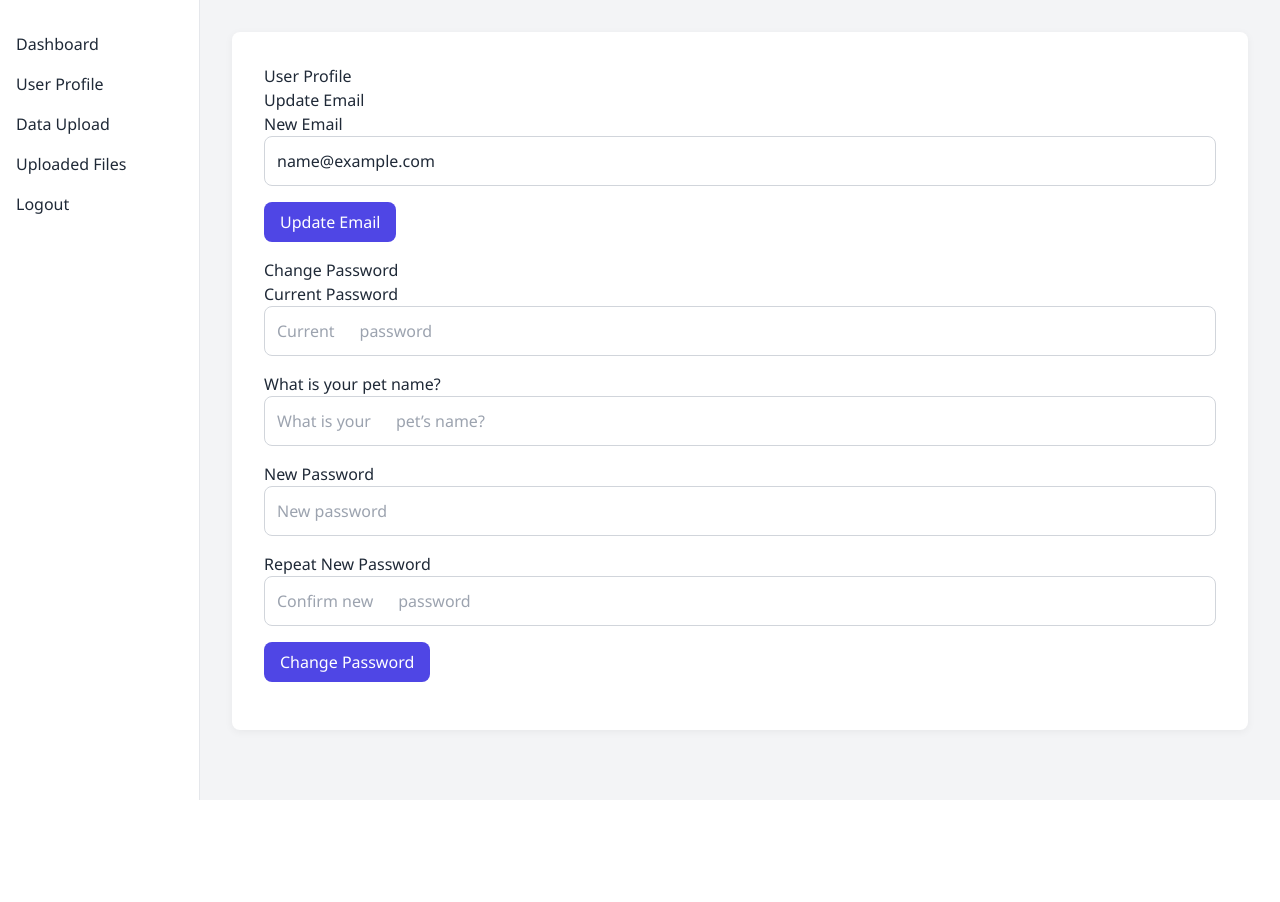
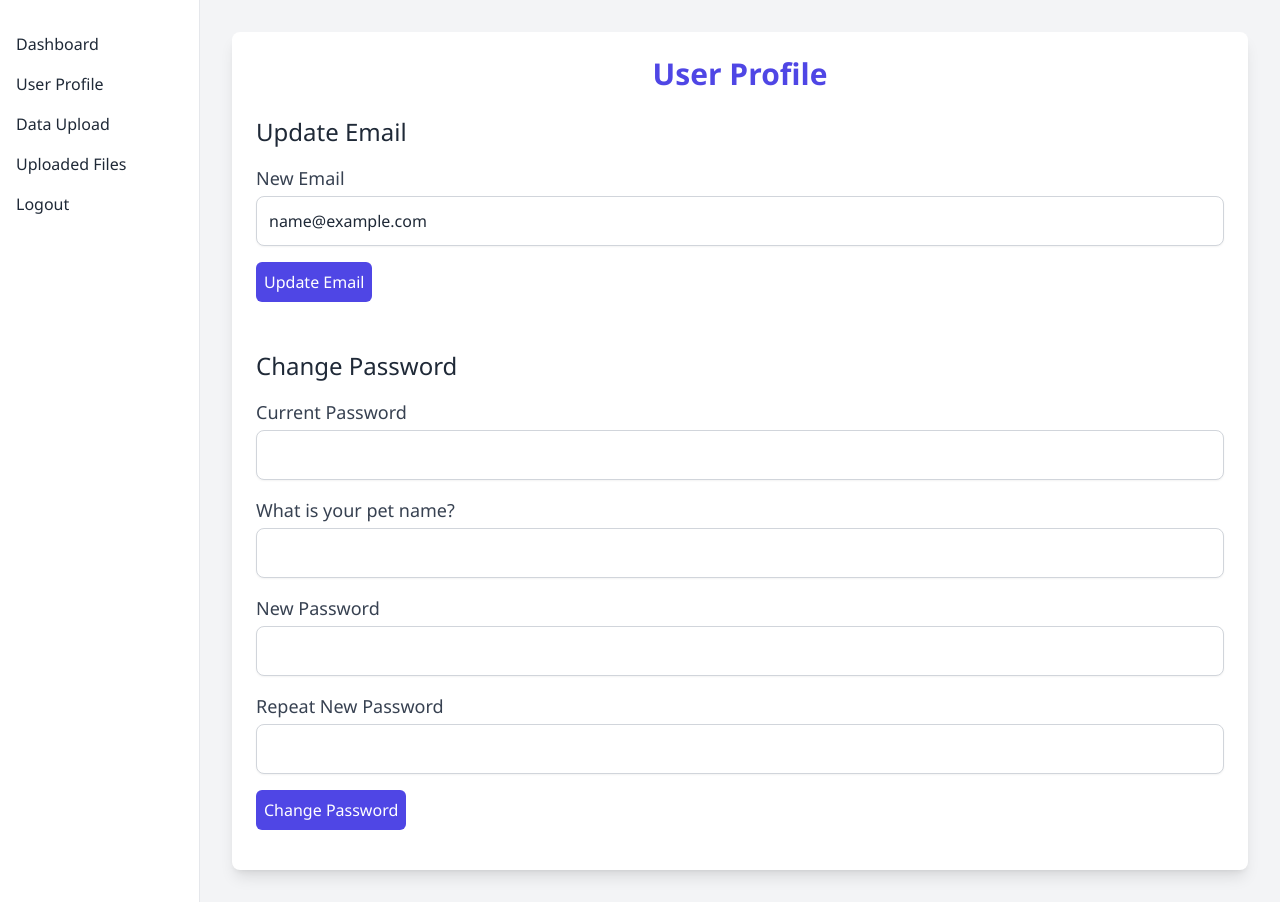
Before and after one commit to flappyfishhh/cits5505-masters62, a Flask app: page /profile in a window 1280 px wide. Before the commit the page ends 800 px from the top, so only its background shows below. Run offline with Flask 3, Linux system fonts and the light colour scheme; the visitor is signed in with stand-in values (Sample User, id 1); some libraries are stand-ins or nearby versions.

Commit message:
Update profile.html
- Add new styles to profile.html

```diff
--- a/app/templates/profile.html
+++ b/app/templates/profile.html
@@ -1,52 +1,73 @@
-{% extends 'base.html' %} {% block title %}User Profile{% endblock %} {% block
-content %}
-<div class="container">
-  <h1>User Profile</h1>
+{% extends 'base.html' %}
 
-  <h2>Update Email</h2>
+{% block title %}User Profile{% endblock %}
+
+{% block content %}
+<div class="container mx-auto p-6 bg-white shadow-lg rounded-lg">
+  <h1 class="text-3xl font-semibold text-center text-[var(--primary-color)] mb-6">User Profile</h1>
+
+  <div class="space-y-12">
+    <!-- Update Email Section -->
+    <section>
+      <h2 class="text-2xl font-medium text-[var(--secondary-color)] mb-4">Update Email</h2>
       <form method="post" action="{{ url_for('main.profile') }}">
         {{ email_form.hidden_tag() }}
-    <div class="form-group">
-      {{ email_form.email.label }} {{ email_form.email(class="form-control",
-      placeholder="Enter new email") }} {% for err in email_form.email.errors %}
-      <div class="errors">{{ err }}</div>
-      {% endfor %}
-    </div>
-    <div class="form-group">{{ email_form.submit_email(class="btn") }}</div>
-  </form>
-
-  <h2>Change Password</h2>
-  <form method="post" action="{{ url_for('main.profile') }}">
-    {{ pw_form.hidden_tag() }}
-    <div class="form-group">
-      {{ pw_form.current_password.label }} {{
-      pw_form.current_password(class="form-control", placeholder="Current
-      password") }} {% for err in pw_form.current_password.errors %}
-      <div class="errors">{{ err }}</div>
+        <div class="form-group mb-4">
+          <label for="email" class="block text-lg font-medium text-gray-700">{{ email_form.email.label }}</label>
+          {{ email_form.email(class="form-control p-2 mt-1 border rounded-md shadow-sm focus:outline-none focus:ring-2 focus:ring-[var(--primary-color)]") }}
+          {% for err in email_form.email.errors %}
+            <div class="text-red-500 text-sm mt-1">{{ err }}</div>
           {% endfor %}
         </div>
         <div class="form-group">
-      {{ pw_form.security_answer.label }} {{
-      pw_form.security_answer(class="form-control", placeholder="What is your
-      pet’s name?") }} {% for err in pw_form.security_answer.errors %}
-      <div class="errors">{{ err }}</div>
+          {{ email_form.submit_email(class="btn bg-[var(--primary-color)] text-white p-2 rounded-md") }}
+        </div>
+      </form>
+    </section>
+
+    <!-- Change Password Section -->
+    <section>
+      <h2 class="text-2xl font-medium text-[var(--secondary-color)] mb-4">Change Password</h2>
+      <form method="post" action="{{ url_for('main.profile') }}">
+        {{ pw_form.hidden_tag() }}
+
+        <div class="form-group mb-4">
+          <label for="current_password" class="block text-lg font-medium text-gray-700">{{ pw_form.current_password.label }}</label>
+          {{ pw_form.current_password(class="form-control p-2 mt-1 border rounded-md shadow-sm focus:outline-none focus:ring-2 focus:ring-[var(--primary-color)]") }}
+          {% for err in pw_form.current_password.errors %}
+            <div class="text-red-500 text-sm mt-1">{{ err }}</div>
           {% endfor %}
         </div>
-    <div class="form-group">
-      {{ pw_form.new_password.label }} {{
-      pw_form.new_password(class="form-control", placeholder="New password") }}
-      {% for err in pw_form.new_password.errors %}
-      <div class="errors">{{ err }}</div>
+
+        <div class="form-group mb-4">
+          <label for="security_answer" class="block text-lg font-medium text-gray-700">{{ pw_form.security_answer.label }}</label>
+          {{ pw_form.security_answer(class="form-control p-2 mt-1 border rounded-md shadow-sm focus:outline-none focus:ring-2 focus:ring-[var(--primary-color)]") }}
+          {% for err in pw_form.security_answer.errors %}
+            <div class="text-red-500 text-sm mt-1">{{ err }}</div>
           {% endfor %}
         </div>
-    <div class="form-group">
-      {{ pw_form.new_password2.label }} {{
-      pw_form.new_password2(class="form-control", placeholder="Confirm new
-      password") }} {% for err in pw_form.new_password2.errors %}
-      <div class="errors">{{ err }}</div>
+
+        <div class="form-group mb-4">
+          <label for="new_password" class="block text-lg font-medium text-gray-700">{{ pw_form.new_password.label }}</label>
+          {{ pw_form.new_password(class="form-control p-2 mt-1 border rounded-md shadow-sm focus:outline-none focus:ring-2 focus:ring-[var(--primary-color)]") }}
+          {% for err in pw_form.new_password.errors %}
+            <div class="text-red-500 text-sm mt-1">{{ err }}</div>
           {% endfor %}
         </div>
-    <div class="form-group">{{ pw_form.submit_password(class="btn") }}</div>
+
+        <div class="form-group mb-4">
+          <label for="new_password2" class="block text-lg font-medium text-gray-700">{{ pw_form.new_password2.label }}</label>
+          {{ pw_form.new_password2(class="form-control p-2 mt-1 border rounded-md shadow-sm focus:outline-none focus:ring-2 focus:ring-[var(--primary-color)]") }}
+          {% for err in pw_form.new_password2.errors %}
+            <div class="text-red-500 text-sm mt-1">{{ err }}</div>
+          {% endfor %}
+        </div>
+
+        <div class="form-group">
+          {{ pw_form.submit_password(class="btn bg-[var(--primary-color)] text-white p-2 rounded-md") }}
+        </div>
       </form>
+    </section>
+  </div>
 </div>
 {% endblock %}
```
Lines whose indentation alone changed are shown as unchanged.
